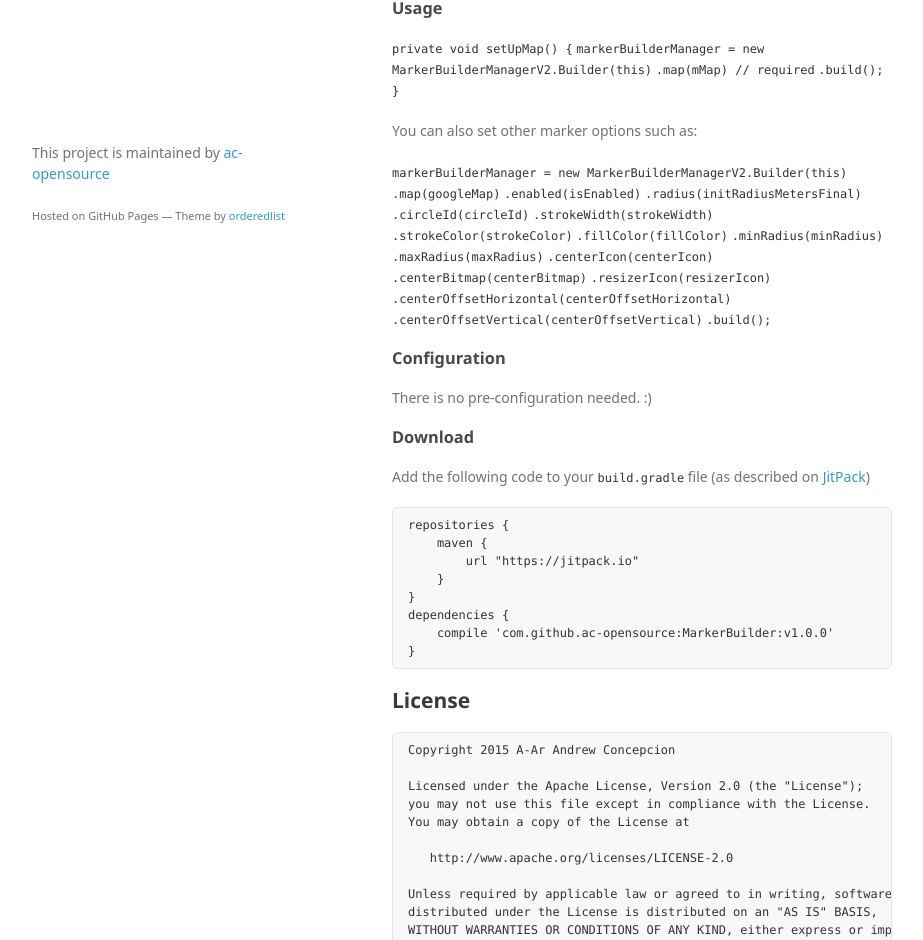
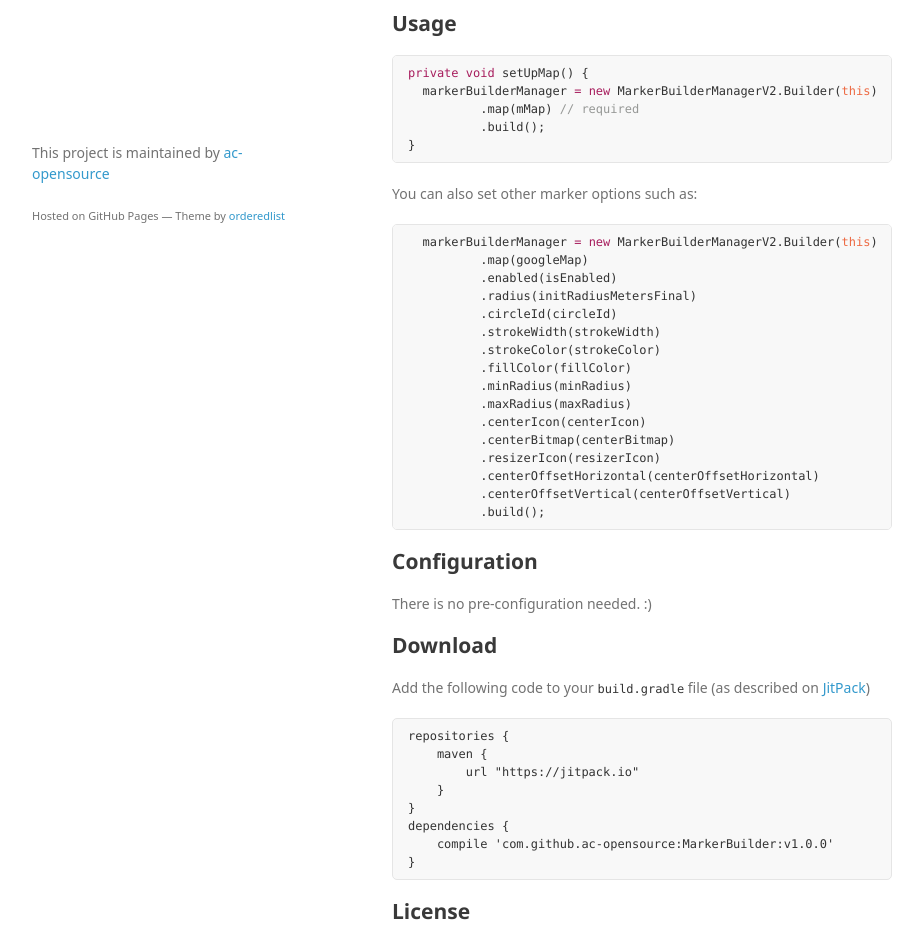
Before and after one commit to ac-opensource/MarkerBuilder, a plain HTML site: page index.html in a window 1280 px wide. Shown: the part 505-1445 px from the top of the page, without its empty margins (178-1101 px from the left). Drawn offline with Linux system fonts and the light colour scheme; a web font is replaced by a local one.

Commit message:
Create gh-pages branch via GitHub

```diff
--- a/index.html
+++ b/index.html
@@ -28,48 +28,50 @@
         </ul>
       </header>
       <section>
-        <h3>
-<a id="introduction" class="anchor" href="#introduction" aria-hidden="true"><span aria-hidden="true" class="octicon octicon-link"></span></a>Introduction</h3>
+        <h1>
+<a id="markerbuilder" class="anchor" href="#markerbuilder" aria-hidden="true"><span aria-hidden="true" class="octicon octicon-link"></span></a>MarkerBuilder</h1>
 
-<p>Versatile map area / geofence utility for google maps v2 for android. Create geofence areas in your map by initializing markerBuilderManager. Not that difficult isn't it?</p>
+<p>Versatile map area / geofence utility for google maps v2 for android.
+Create geofence areas in your map by initializing markerBuilderManager.
+Not that difficult isn't it?</p>
 
-<p><img src="https://cloud.githubusercontent.com/assets/7637791/11803625/9a6946b2-a337-11e5-96d2-36a908f8aa8c.png" alt=""></p>
+<p><img src="https://cloud.githubusercontent.com/assets/7637791/11803625/9a6946b2-a337-11e5-96d2-36a908f8aa8c.png" alt="Marker Demo"></p>
 
-<h3>
-<a id="usage" class="anchor" href="#usage" aria-hidden="true"><span aria-hidden="true" class="octicon octicon-link"></span></a>Usage</h3>
+<h2>
+<a id="usage" class="anchor" href="#usage" aria-hidden="true"><span aria-hidden="true" class="octicon octicon-link"></span></a>Usage</h2>
 
-<p><code>private void setUpMap() {</code>
-  <code>markerBuilderManager = new MarkerBuilderManagerV2.Builder(this)</code>
-          <code>.map(mMap) // required</code>
-          <code>.build();</code>
-<code>}</code></p>
+<div class="highlight highlight-source-java"><pre><span class="pl-k">private</span> <span class="pl-k">void</span> setUpMap() {
+  markerBuilderManager <span class="pl-k">=</span> <span class="pl-k">new</span> <span class="pl-smi">MarkerBuilderManagerV2</span>.<span class="pl-smi">Builder</span>(<span class="pl-v">this</span>)
+          .map(mMap) <span class="pl-c">// required</span>
+          .build();
+}</pre></div>
 
 <p>You can also set other marker options such as:</p>
 
-<p><code>markerBuilderManager = new MarkerBuilderManagerV2.Builder(this)</code>
-          <code>.map(googleMap)</code>
-          <code>.enabled(isEnabled)</code>
-          <code>.radius(initRadiusMetersFinal)</code>
-          <code>.circleId(circleId)</code>
-          <code>.strokeWidth(strokeWidth)</code>
-          <code>.strokeColor(strokeColor)</code>
-          <code>.fillColor(fillColor)</code>
-          <code>.minRadius(minRadius)</code>
-          <code>.maxRadius(maxRadius)</code>
-          <code>.centerIcon(centerIcon)</code>
-          <code>.centerBitmap(centerBitmap)</code>
-          <code>.resizerIcon(resizerIcon)</code>
-          <code>.centerOffsetHorizontal(centerOffsetHorizontal)</code>
-          <code>.centerOffsetVertical(centerOffsetVertical)</code>
-          <code>.build();</code></p>
+<div class="highlight highlight-source-java"><pre>  markerBuilderManager <span class="pl-k">=</span> <span class="pl-k">new</span> <span class="pl-smi">MarkerBuilderManagerV2</span>.<span class="pl-smi">Builder</span>(<span class="pl-v">this</span>)
+          .map(googleMap)
+          .enabled(isEnabled)
+          .radius(initRadiusMetersFinal)
+          .circleId(circleId)
+          .strokeWidth(strokeWidth)
+          .strokeColor(strokeColor)
+          .fillColor(fillColor)
+          .minRadius(minRadius)
+          .maxRadius(maxRadius)
+          .centerIcon(centerIcon)
+          .centerBitmap(centerBitmap)
+          .resizerIcon(resizerIcon)
+          .centerOffsetHorizontal(centerOffsetHorizontal)
+          .centerOffsetVertical(centerOffsetVertical)
+          .build();</pre></div>
 
-<h3>
-<a id="configuration" class="anchor" href="#configuration" aria-hidden="true"><span aria-hidden="true" class="octicon octicon-link"></span></a>Configuration</h3>
+<h2>
+<a id="configuration" class="anchor" href="#configuration" aria-hidden="true"><span aria-hidden="true" class="octicon octicon-link"></span></a>Configuration</h2>
 
 <p>There is no pre-configuration needed. :)</p>
 
-<h3>
-<a id="download" class="anchor" href="#download" aria-hidden="true"><span aria-hidden="true" class="octicon octicon-link"></span></a>Download</h3>
+<h2>
+<a id="download" class="anchor" href="#download" aria-hidden="true"><span aria-hidden="true" class="octicon octicon-link"></span></a>Download</h2>
 
 <p>Add the following code to your <code>build.gradle</code> file (as described on <a href="https://jitpack.io/#ac-opensource/MarkerBuilder/v1.0.0">JitPack</a>)</p>
 
```
Also changed, not shown: params.json (+1 -1 lines).
